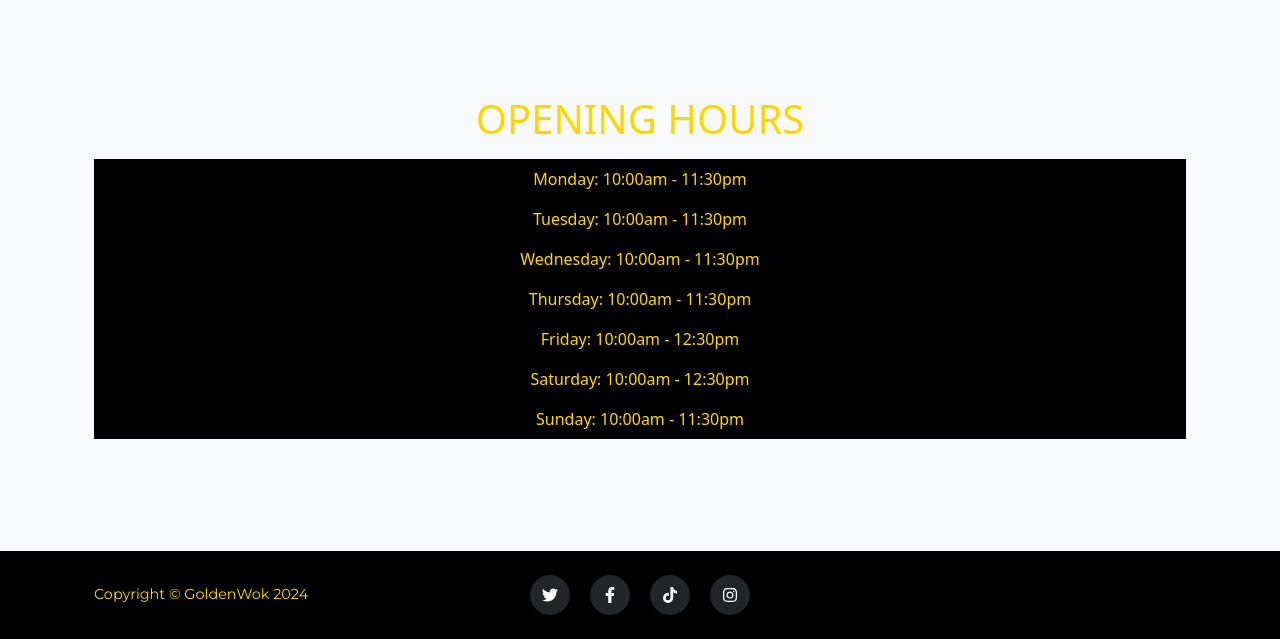
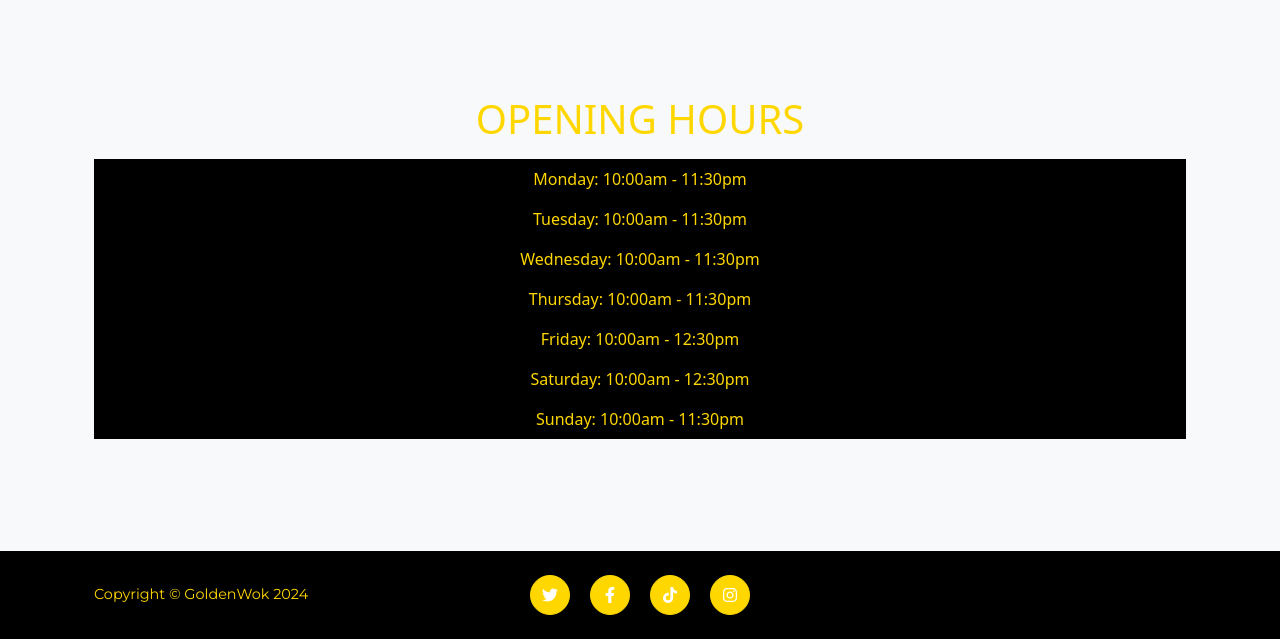
Before and after one commit to UloE-G/GoldenWokV3, a Django app: page / in a window 1280 px wide. Shown: the part 1153-1792 px from the top of the page. Run offline with Django 4.2, Linux system fonts and the light colour scheme; some libraries are stand-ins or nearby versions.

Commit message:
Changed btn name from dark to gold in the footer section

```diff
--- a/templates/base.html
+++ b/templates/base.html
@@ -48,10 +48,10 @@
                 <div class="row align-items-center">
                     <div class="col-lg-4 text-lg-start">Copyright &copy; GoldenWok 2024</div>
                     <div class="col-lg-4 my-3 my-lg-0">
-                        <a class="btn btn-dark btn-social mx-2" target="_blank" href="https://x.com/home?lang=en" aria-label="Twitter"><i class="fab fa-twitter"></i></a>
-                        <a class="btn btn-dark btn-social mx-2" target="_blank" href="https://www.facebook.com/" aria-label="Facebook"><i class="fab fa-facebook-f"></i></a>
-                        <a class="btn btn-dark btn-social mx-2" target="_blank" href="https://www.tiktok.com/foryou?lang=en" aria-label="Tiktok"><i class="fab fa-tiktok"></i></a>
-                        <a class="btn btn-dark btn-social mx-2" target="_blank" href="https://www.instagram.com/" aria-label="instagram"><i class="fab fa-instagram"></i></a>
+                        <a class="btn btn-gold btn-social mx-2" target="_blank" href="https://x.com/home?lang=en" aria-label="Twitter"><i class="fab fa-twitter"></i></a>
+                        <a class="btn btn-gold btn-social mx-2" target="_blank" href="https://www.facebook.com/" aria-label="Facebook"><i class="fab fa-facebook-f"></i></a>
+                        <a class="btn btn-gold btn-social mx-2" target="_blank" href="https://www.tiktok.com/foryou?lang=en" aria-label="Tiktok"><i class="fab fa-tiktok"></i></a>
+                        <a class="btn btn-gold btn-social mx-2" target="_blank" href="https://www.instagram.com/" aria-label="instagram"><i class="fab fa-instagram"></i></a>
                     </div>
                 </div>
             </div>
```
